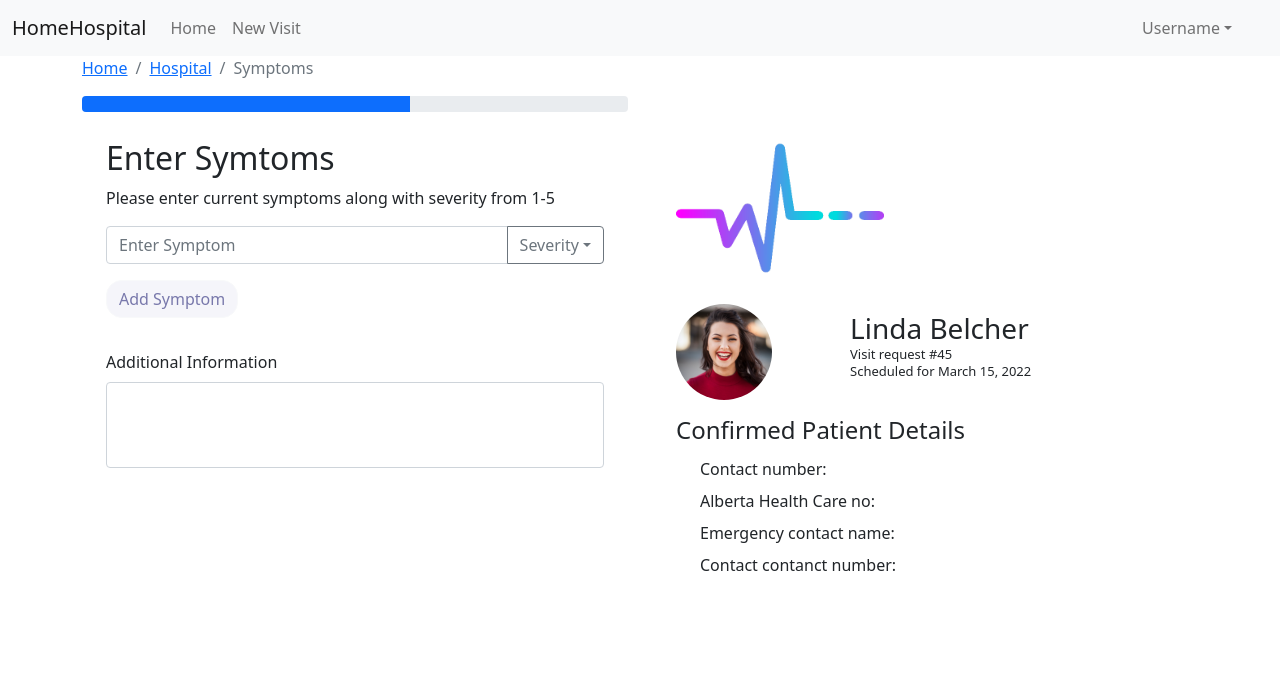
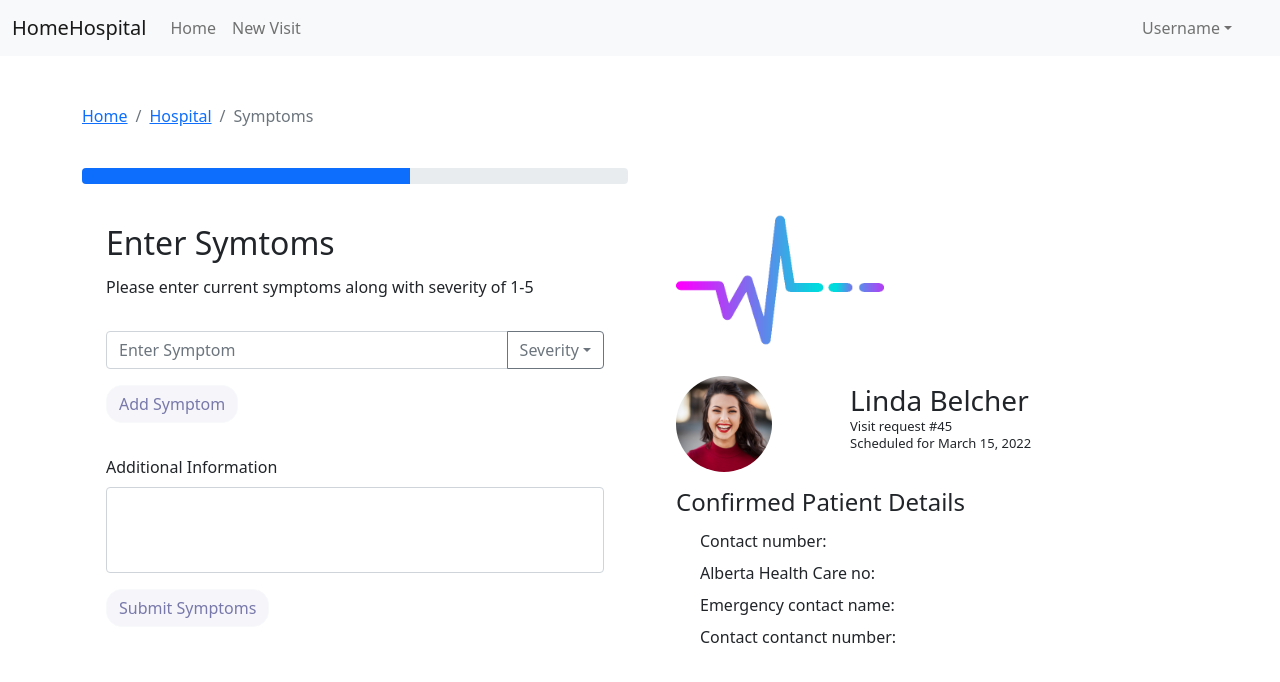
Before and after one commit to liamandaidan/HomeHospital, a React (Create React App) app in the folder HomeHospital-Frontend/hh-front/: page / in a window 1280 px wide. Shown: the top 682 px of the page. Built offline with nearby package versions, Linux system fonts and the light colour scheme.

Commit message:
Updated Severity function

```diff
--- a/HomeHospital-Frontend/hh-front/src/App.js
+++ b/HomeHospital-Frontend/hh-front/src/App.js
@@ -1,43 +1,47 @@
-import React from 'react';
-import SymptomsForm from './components/SymptomsForm.js';
-import Navigation from './components/Navigation.js';
-import PatientInfo from './components/PatientInfo.js';
+import React from "react";
+import SymptomsForm from "./components/SymptomsForm.js";
+import Navigation from "./components/Navigation.js";
+import PatientInfo from "./components/PatientInfo.js";
 
-import Container from 'react-bootstrap/Container';
-import Col from 'react-bootstrap/Col';
-import Row from 'react-bootstrap/Row';
-import ProgressBar from 'react-bootstrap/ProgressBar';
-import Breadcrumb from 'react-bootstrap/Breadcrumb';
-import 'bootstrap/dist/css/bootstrap.min.css';
-import './styles/main.css';
-
+import Container from "react-bootstrap/Container";
+import Col from "react-bootstrap/Col";
+import Row from "react-bootstrap/Row";
+import ProgressBar from "react-bootstrap/ProgressBar";
+import Breadcrumb from "react-bootstrap/Breadcrumb";
+import "bootstrap/dist/css/bootstrap.min.css";
+import "./styles/main.css";
 
 function App() {
   return (
     <>
       <Navigation />
-      <Container>
+      <Container className="main-container">
         <Row>
           <Col>
+          <div className="breadcrumb-div">
             <Breadcrumb>
-        <Breadcrumb.Item href='#'>Home</Breadcrumb.Item>
-        <Breadcrumb.Item href='https://getbootstrap.com/docs/4.0/components/breadcrumb/'>
+              <Breadcrumb.Item href="#">Home</Breadcrumb.Item>
+              <Breadcrumb.Item href="https://getbootstrap.com/docs/4.0/components/breadcrumb/">
                 Hospital
               </Breadcrumb.Item>
               <Breadcrumb.Item active>Symptoms</Breadcrumb.Item>
             </Breadcrumb>
+          </div>
           </Col>
         </Row>
         <Row>
           <Col>
+          <div className="progress-div">
             <ProgressBar now={60} />
+          </div>
           </Col>
-      <Col>
-      </Col>
+          <Col></Col>
         </Row>
         <Row>
           <Col>
+          <div className="symptoms-div">
             <SymptomsForm />
+          </div>
           </Col>
           <Col>
             <PatientInfo />
--- a/HomeHospital-Frontend/hh-front/src/components/SymptomsForm.js
+++ b/HomeHospital-Frontend/hh-front/src/components/SymptomsForm.js
@@ -1,34 +1,43 @@
-import React, { useState } from 'react';
-import DropdownButton from 'react-bootstrap/DropdownButton';
-import Dropdown from 'react-bootstrap/Dropdown';
-import Form from 'react-bootstrap/Form';
-import Col from 'react-bootstrap/Col';
-import Row from 'react-bootstrap/Row';
-import Button from 'react-bootstrap/Button';
-import Container from 'react-bootstrap/Container';
-import InputGroup from 'react-bootstrap/InputGroup';
-import 'bootstrap/dist/css/bootstrap.min.css';
-import '../styles/SymptomForm.css';
+import React, { useState } from "react";
+import DropdownButton from "react-bootstrap/DropdownButton";
+import Dropdown from "react-bootstrap/Dropdown";
+import Form from "react-bootstrap/Form";
+import Col from "react-bootstrap/Col";
+import Row from "react-bootstrap/Row";
+import Button from "react-bootstrap/Button";
+import Container from "react-bootstrap/Container";
+import InputGroup from "react-bootstrap/InputGroup";
+import "bootstrap/dist/css/bootstrap.min.css";
+import "../styles/SymptomForm.css";
+import DropdownMenu from "react-bootstrap/esm/DropdownMenu";
 
 function SymptomsForm() {
-  const [symptom, setSymptom] = useState('');
-  const [severity, setSeverity] = useState(0);
+  const [symptom, setSymptom] = useState("");
+  const [severity, setSeverity] = useState();
+
+  const severityOptions = [
+    { key: 1, text: '1', value: 1 },
+    { key: 2, text: '2', value: 2 },
+    { key: 3, text: '3', value: 3 },
+  ];
 
   const [symptomsList, setSymptomsList] = useState([
     {
-      symptom: '',
-      severity: 0,
+      symptom: "",
+      severity: "",
     },
   ]);
 
   console.log(symptomsList);
+  // console.log(severity);
+
 
   const handleSymptomsAdd = () => {
     setSymptomsList([
       ...symptomsList,
       {
-        symptom: '',
-        severity: 0,
+        symptom: "",
+        severity: "",
       },
     ]);
   };
@@ -48,48 +57,58 @@ function SymptomsForm() {
     setSymptomsList(list);
   };
 
-  const handleSeverityChange = (e) => {
+  const handleSeverityChange = (e, index) => {
+    console.log(index);
     console.log(e);
+
+    const list = [...symptomsList];
+    list[index][e.name] = e;
+    setSymptomsList(list);
   };
 
   return (
-    <Container className='main-container'>
+    <Container className="symptoms-container">
       <Row>
-        <h2>Enter Symtoms</h2>
+        <div className="title-div">
+          <h2>Enter Symtoms</h2>
+        </div>
       </Row>
       <Row>
-        <p>Please enter current symptoms along with severity from 1-5</p>
+        <div className="details-div">
+          Please enter current symptoms along with severity of 1-5
+        </div>
       </Row>
       <Row>
         <Col>
           <Form>
             {symptomsList.map((singleSymptom, index) => (
               <>
-                <InputGroup key={index} className='symptomGroup'>
+                <InputGroup key={index} className="symptomGroup">
                   <Form.Control
-                    type='text'
-                    name='symptom'
-                    placeholder='Enter Symptom'
+                    type="text"
+                    name="symptom"
+                    placeholder="Enter Symptom"
                     value={singleSymptom.symptom.service}
                     onChange={(e) => handleSymptomsChange(e, index)}
                   />
                   <DropdownButton
-                    className='severityDrop'
-                    variant='outline-secondary'
-                    title='Severity'
-                    id='input-group-dropdown-2'
-                    align='end'
-                    name='severity'
-                    onSelect={handleSeverityChange}
+                    className="severityDrop"
+                    variant="outline-secondary"
+                    title="Severity"
+                    id="input-group-dropdown-2"
+                    align="end"
+                    name="severity"
+                    onSelect={(e) => handleSeverityChange(e, index)}
                   >
-                    <Dropdown.Item eventKey='1'>1</Dropdown.Item>
-                    <Dropdown.Item eventKey='2'>2</Dropdown.Item>
-                    <Dropdown.Item eventKey='3'>3</Dropdown.Item>
+                    <Dropdown.Item eventKey="1">1</Dropdown.Item>
+                    <Dropdown.Item eventKey="2">2</Dropdown.Item>
+                    <Dropdown.Item eventKey="3">3</Dropdown.Item>
                   </DropdownButton>
+
                   {symptomsList.length > 1 && (
                     <Button
-                      className='remove-btn'
-                      variant='outline-secondary'
+                      className="remove-btn"
+                      variant="outline-secondary"
                       onClick={() => handleSymptomsRemove(index)}
                     >
                       <span>x</span>
@@ -98,7 +117,7 @@ function SymptomsForm() {
                 </InputGroup>
                 {symptomsList.length - 1 === index && symptomsList.length < 5 && (
                   <Button
-                    className='add-btn btn-light'
+                    className="add-btn btn-light"
                     onClick={handleSymptomsAdd}
                   >
                     <span>Add Symptom</span>
@@ -106,9 +125,14 @@ function SymptomsForm() {
                 )}
               </>
             ))}
-            <div className='additional-info'>
+            <div className="additional-info">
               <Form.Label>Additional Information</Form.Label>
-              <Form.Control as='textarea' rows={3} />
+              <Form.Control as="textarea" rows={3} />
+            </div>
+            <div>
+              <Button className="submit-btn btn-light">
+                <span>Submit Symptoms</span>
+              </Button>
             </div>
           </Form>
         </Col>
--- a/HomeHospital-Frontend/hh-front/src/styles/SymptomForm.css
+++ b/HomeHospital-Frontend/hh-front/src/styles/SymptomForm.css
@@ -1,5 +1,18 @@
-.main-container {
+.symptoms-container {
     margin-top: 5%;
+}
+
+
+.title-div{
+    margin-bottom: 0.3rem;
+}
+
+.details-div{
+    margin-bottom: 2rem;
+}
+
+.user-nav {
+    margin-right: 40px;
 }
 
 .add-btn {
@@ -7,6 +20,29 @@
     border-radius: 1rem;
     background-color: #F5F5FA;
 
+}
+
+.submit-btn {
+    color: #7878AB;
+    border-radius: 1rem;
+    background-color: #F5F5FA;
+    margin-top: 1rem;
+}
+
+.remove-btn {
+    border: 0rem;
+}
+
+.add-btn:hover {
+    color: #F5F5FA;
+    border-radius: 1rem;
+    background-color: #7878AB;
+}
+
+.submit-btn:hover {
+    color: #F5F5FA;
+    border-radius: 1rem;
+    background-color: #7878AB;
 }
 
 
--- a/HomeHospital-Frontend/hh-front/src/styles/main.css
+++ b/HomeHospital-Frontend/hh-front/src/styles/main.css
@@ -1,3 +1,15 @@
+.main-container {
+    margin-top: 3rem;
+}
+
 .user-nav {
     margin-right: 40px;
 }
+
+.progress-div {
+    margin-top: 1.5rem;
+}
+
+.symptoms-div {
+    margin-top: 2.5rem;
+}
```
Lines whose indentation alone changed are shown as unchanged.
